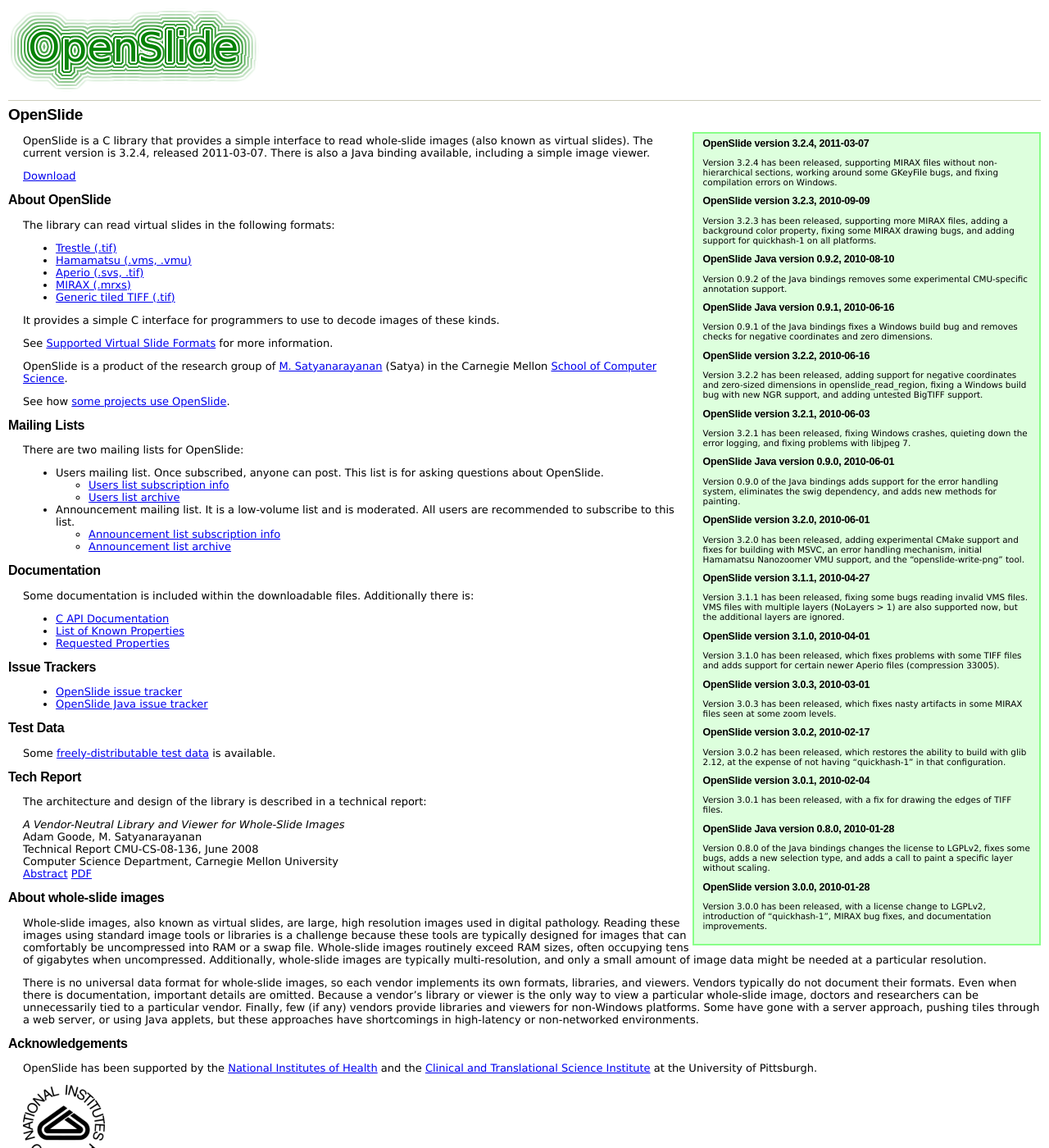
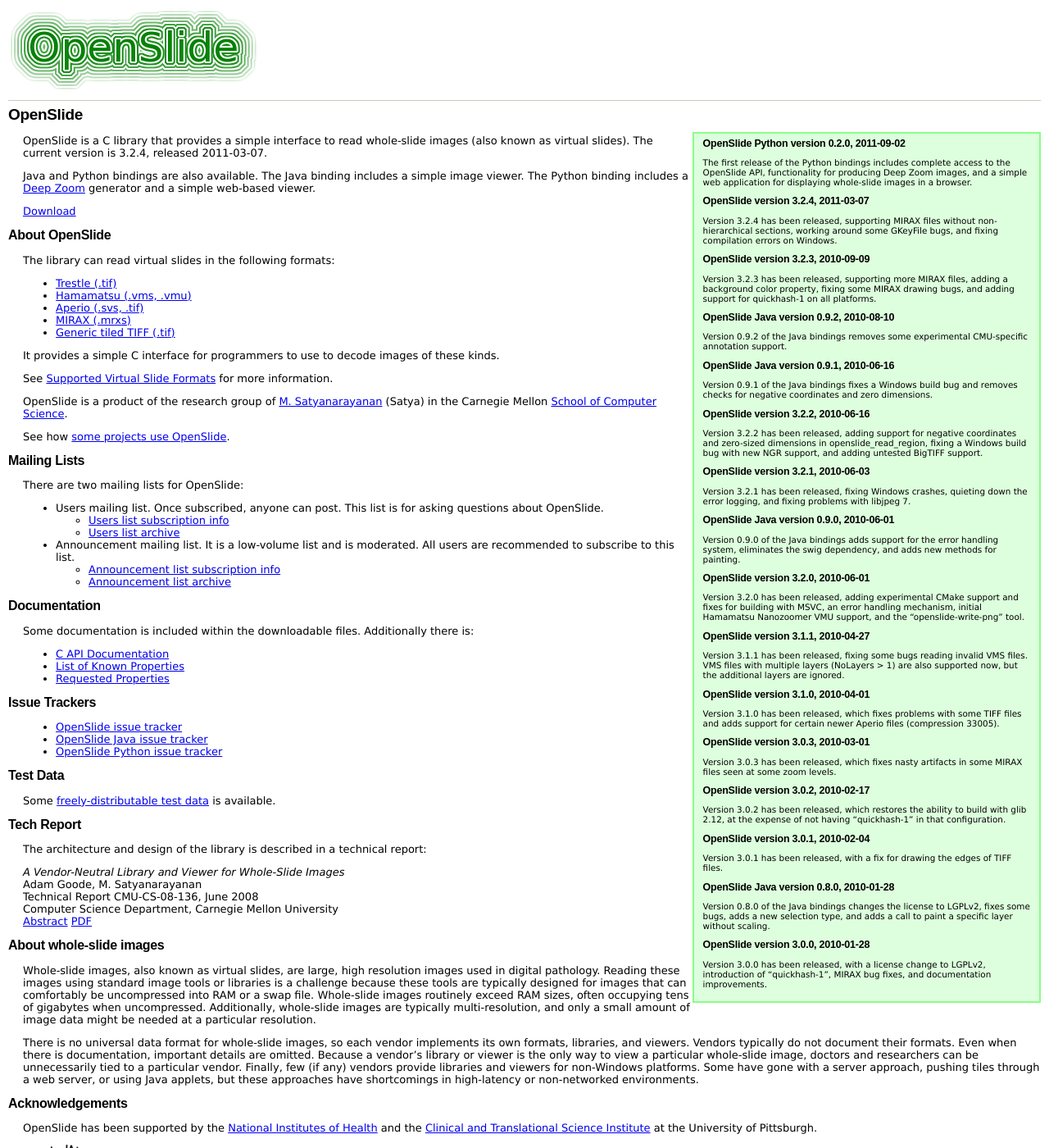
Before and after one commit to openslide/openslide.github.io, a Jekyll site: the page built from index.markdown, in a window 1280 px wide and 1400 px high. Shown: the whole window at 82% size. Built offline with Jekyll 4.4.1, drawn with Linux system fonts in a browser that asks for light colours.

Commit message:
OpenSlide-Python 0.2.0

```diff
--- a/_includes/news.markdown
+++ b/_includes/news.markdown
@@ -1,3 +1,9 @@
+OpenSlide Python version 0.2.0, 2011-09-02
+==========================================
+The first release of the Python bindings includes complete access to the
+OpenSlide API, functionality for producing Deep Zoom images, and a simple
+web application for displaying whole-slide images in a browser.
+
 OpenSlide version 3.2.4, 2011-03-07
 ===================================
 Version 3.2.4 has been released, supporting MIRAX files without non-hierarchical sections,
--- a/index.markdown
+++ b/index.markdown
@@ -9,12 +9,16 @@
 
 OpenSlide is a C library that provides a simple interface to read
 whole-slide images (also known as virtual slides). The current version
-is 3.2.4, released 2011-03-07. There is also a Java binding available,
-including a simple image viewer.
+is 3.2.4, released 2011-03-07.
+
+Java and Python bindings are also available. The Java binding includes a
+simple image viewer. The Python binding includes a [Deep Zoom][26]
+generator and a simple web-based viewer.
 
 [Download][1]
 
 [1]: Download
+[26]: http://msdn.microsoft.com/en-us/library/cc645050%28VS.95%29.aspx
 
 About OpenSlide
 ---------------
@@ -90,9 +94,11 @@
 
  * [OpenSlide issue tracker][23]
  * [OpenSlide Java issue tracker][24]
+ * [OpenSlide Python issue tracker][25]
 
 [23]: http://github.com/openslide/openslide/issues
 [24]: http://github.com/openslide/openslide-java/issues
+[25]: http://github.com/openslide/openslide-python/issues
 
 
 Test Data
```
Also changed, not shown: Download/index.markdown (+9 -1 lines).
